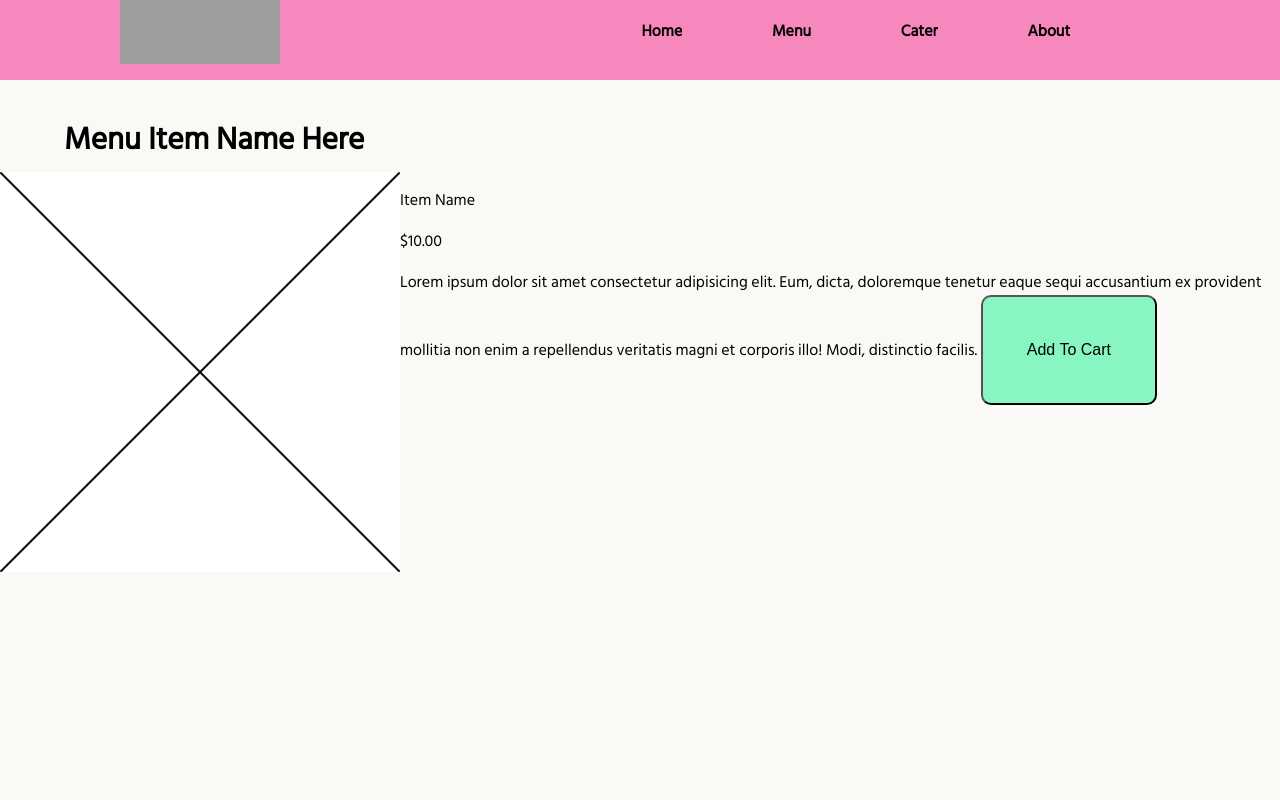
After one commit to berenypanda/Donut-Palace, a PHP site: page /pages/menu-item.html in a window 1280 px wide. The commit adds this page. Run offline with PHP 8.4, Linux system fonts and the light colour scheme; grey boxes are pictures that could not be loaded.

Commit message:
Fix menu pages

```diff
--- /dev/null
+++ b/pages/menu-item.html
@@ -0,0 +1,47 @@
+<!DOCTYPE html>
+<html lang="en">
+<head>
+    <meta charset="UTF-8">
+    <meta name="viewport" content="width=device-width, initial-scale=1.0">
+    <title>Menu - Donut Palace</title>
+    <script src="../app.js"></script>
+    <link rel="stylesheet" href="../styles.css">
+</head>
+<body>
+    <nav class="navbar">
+        <a href="index.html"><img class="navbar-brand" src="images/high-res-logo.png" alt="logo"></a>
+        <button class="navbar-toggler col-xs-2" type="button" data-target="#navigation">
+          <span class="fa-solid fa-bars"></span>
+        </button>
+        <div class="navigation collapse col-md-6" id="navigation">
+          <ul class="navbar-nav">
+            <li>
+              <a href="index.html">Home</a>
+            </li>
+            <li>
+              <a href="#">Menu</a>
+            </li>
+            <li>
+              <a href="#">Cater</a>
+            </li>
+            <li>
+                <a href="#">About</a>
+              </li>
+          </ul>
+        </div>
+      </nav>
+      <div class="page-title">
+        <h1>Menu Item Name Here</h1>
+      </div>
+    <div class="menu-item detail">
+            <img src="../images/menu-item-placeholder.png" width="400px">
+            <div class="menu-item desc">
+                <p>Item Name</p>
+                <p>$10.00</p>
+                <desc>Lorem ipsum dolor sit amet consectetur adipisicing elit. Eum, dicta, doloremque tenetur eaque sequi accusantium ex provident mollitia non enim a repellendus veritatis magni et corporis illo! Modi, distinctio facilis.</desc>
+                <button>Add To Cart</button>
+            </div>
+        </div>
+
+</body>
+</html>
--- a/styles.css
+++ b/styles.css
@@ -600,6 +600,11 @@ max-height: 10vh;}
     background-color: var(--accent);
 }
 
+/* detail page*/
+.menu-item.detail {
+    display: flex;
+}
+
 @media screen  and (min-width:768px) {
     .menu-section {
         margin-top: 10%;
```
